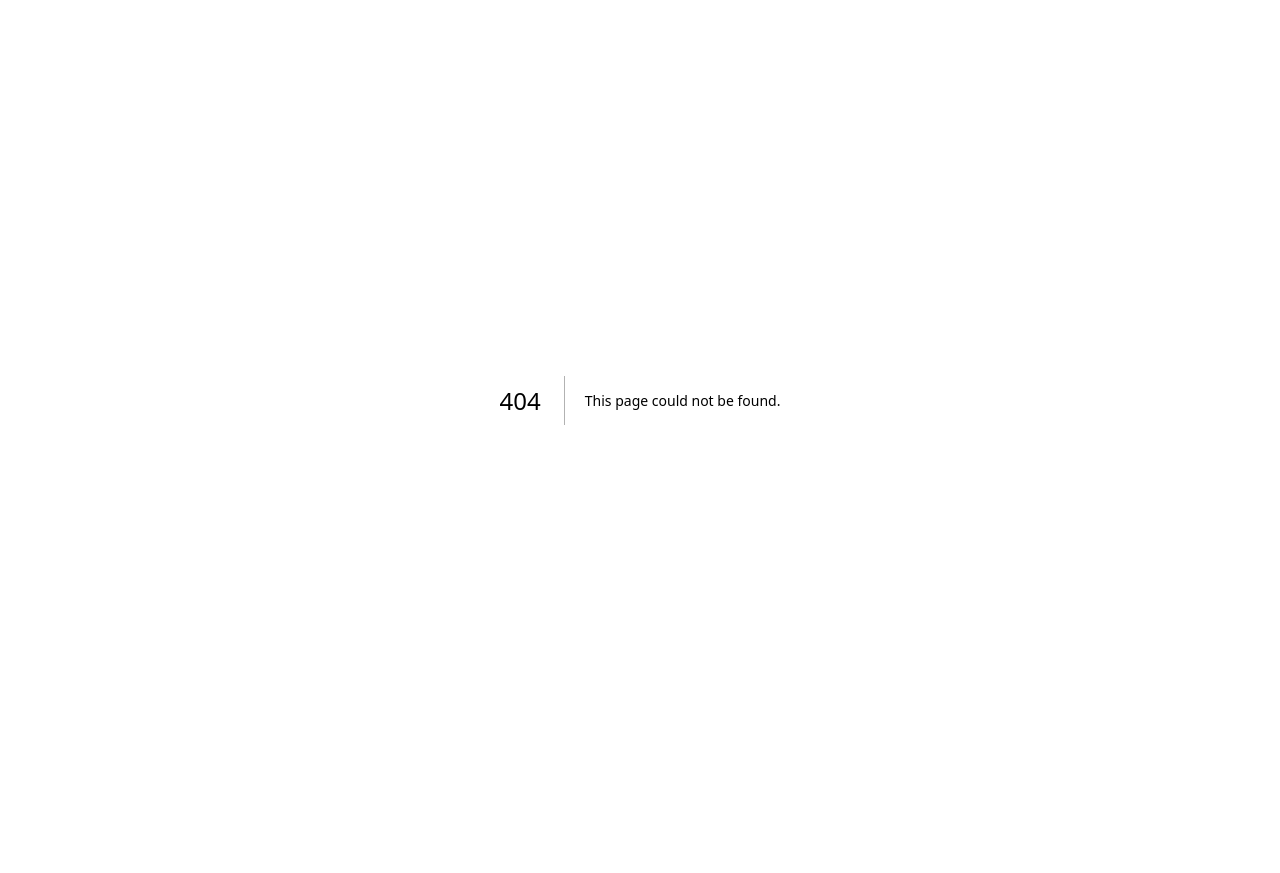
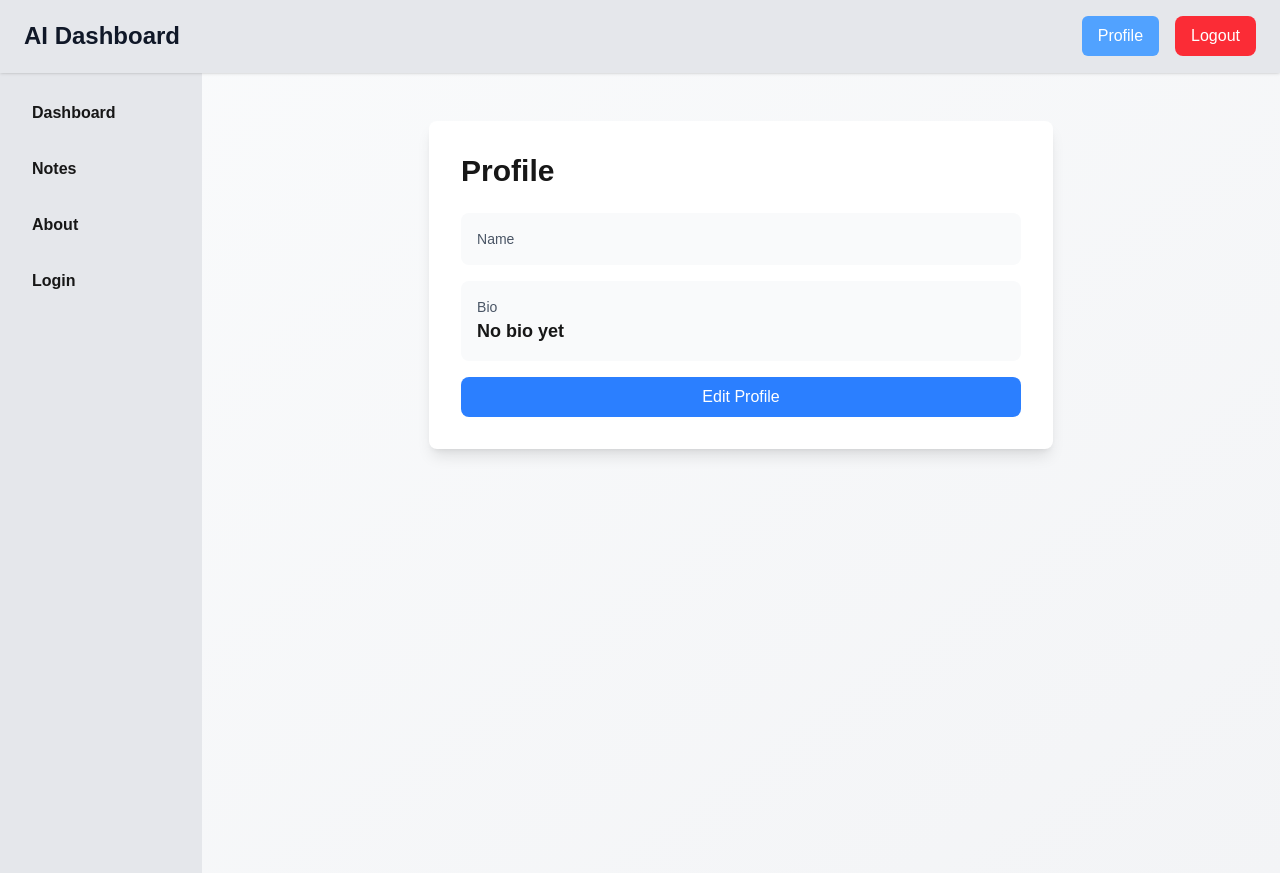
Before and after one commit to karanmahilang9073/ai-dashboard, a Next.js app: page /profile in a window 1280 px wide. Before the commit this address had no page. Before the commit the page ends 800 px from the top, so only its background shows below. Built offline with nearby package versions, Linux system fonts and the light colour scheme; no server answers.

Commit message:
profile page implemented

```diff
--- /dev/null
+++ b/app/(main)/profile/page.tsx
@@ -0,0 +1,70 @@
+"use client"
+
+import { useEffect, useState } from "react"
+
+export default function Profilepage(){
+    const [user, setUser] = useState({name:"", email: "", bio: "", avatar: ""})
+    const [editing, setEditing] = useState(false)
+
+    useEffect(() => {
+        const fetchProfile = async() => {
+            try {
+                const token = localStorage.getItem('token')
+                const res = await fetch("/api/profile", {
+                    headers: {Authorization: `Bearer ${token}`}
+                })
+                const data = await res.json()
+                setUser(data.user)
+            } catch (error) {
+                console.log('error while updating', error)
+            }
+        }
+        fetchProfile()
+    }, [])
+
+    const handleUpdate = async() => {
+        const token = localStorage.getItem('token')
+        await fetch("/api/profile", {
+            method: "PUT",
+            headers: {
+                Authorization : `Bearer ${token}`,
+                "Content-Type" : "application/json"
+            },
+            body: JSON.stringify({name: user.name, bio: user.bio, avatar: user.avatar})
+        })
+        localStorage.setItem('username', user.name)
+        setEditing(false)
+    }
+
+    return (
+        <div className="min-h-screen bg-linear-to-br from-gray-50 to-gray-100">
+            <div className="max-w-2xl mx-auto px-6 py-12">
+                <div className="bg-white rounded-lg shadow-lg p-8">
+                    <h1 className="text-3xl font-bold mb-6">Profile</h1>
+                    {editing ? (
+                        <div className="space-y-4">
+                            <input type="text" value={user.name} onChange={(e) => setUser({...user, name: e.target.value})} placeholder="Name" className="border p-3 w-full rounded-lg" />
+                            <textarea placeholder="Bio" value={user.bio} onChange={(e) => setUser({...user, bio: e.target.value})} className="border p-3 w-full rounded-lg h-24"/>
+                            <div className="flex gap-2">
+                                <button onClick={handleUpdate} className="bg-blue-500 text-white px-4 py-2 rounded-lg hover:bg-blue-600">Save</button>
+                                <button onClick={() => setEditing(false)} className="bg-gray-400 text-white px-4 py-2 rounded-lg">Cancel</button>
+                            </div>
+                        </div>
+                    ): (
+                        <div className="space-y-4">
+                            <div className="p-4 bg-gray-50 rounded-lg">
+                                <p className="text-gray-600 text-sm">Name</p>
+                                <p className="font-bold text-lg">{user.name}</p>
+                            </div>
+                            <div className="p-4 bg-gray-50 rounded-lg">
+                                <p className="text-gray-600 text-sm">Bio</p>
+                                <p className="font-bold text-lg">{user.bio || "No bio yet"}</p>
+                            </div>
+                            <button onClick={() => setEditing(true)} className="bg-blue-500 text-white px-4 py-2 rounded-lg hover:bg-blue-600 w-full">Edit Profile</button>
+                        </div>
+                    )}
+                </div>
+            </div>
+        </div>
+    )
+}
--- /dev/null
+++ b/app/api/profile/route.ts
@@ -0,0 +1,37 @@
+import { verifyToken } from "@/lib/jwt";
+import { User } from "@/lib/models/User";
+
+export async function GET(req: Request) {
+    try {
+        const token = req.headers.get('Authorization')?.split(" ")[1]
+        if(!token){
+            return Response.json({error: 'no token'}, {status: 401})
+        }
+        const payload = verifyToken(token)
+        const user = await User.findById(payload?.userId)
+        return Response.json({user})
+    } catch (error) {
+        console.log('unauthorized', error)
+        return Response.json({success: false, error: 'unAuthorized'}, {status: 401})
+    }
+}
+
+export async function PUT(req: Request) {
+    try {
+        const token = req.headers.get('Authorization')?.split(" ")[1]
+        if(!token) {
+            return Response.json({error: 'no token'}, {status: 401})
+        }
+        const payload = verifyToken(token)
+        const {name, bio, avatar} = await req.json()
+        const user = await User.findByIdAndUpdate(
+            payload?.userId,
+            {name, bio, avatar},
+            {returnDocument : 'after'}
+        )
+        return Response.json({user})
+    } catch (error) {
+        console.log('failed to update user', error)
+        return Response.json({error: 'failed to update'}, {status: 400})
+    }
+}
--- a/components/Navbar.tsx
+++ b/components/Navbar.tsx
@@ -1,5 +1,6 @@
 "use client"
 
+import Link from "next/link"
 import { useRouter } from "next/navigation"
 
 export default function Navbar() {
@@ -15,7 +16,10 @@ export default function Navbar() {
     <nav className="bg-gray-200 border-b border-gray-200  shadow-sm sticky top-0 z-50">
       <div className="flex justify-between items-center px-6 py-4">
         <h2 className="text-2xl font-bold text-gray-900">AI Dashboard</h2>
-        <button onClick={handleLogout} className="px-4 py-2 bg-red-500 text-white rounded-lg hover:bg-red-700 transition-colors font-medium">Logout</button>
+        <div className="flex gap-4 items-center">
+          <Link href="/profile" className="bg-blue-400 text-white px-4 py-2 rounded-md hover:text-blue-500 font-medium">Profile</Link>
+          <button onClick={handleLogout} className="px-4 py-2 bg-red-500 text-white rounded-lg hover:bg-red-700 transition-colors font-medium">Logout</button>
+        </div>
       </div>
     </nav>
   )
--- a/lib/models/User.ts
+++ b/lib/models/User.ts
@@ -4,6 +4,8 @@ const userSchema = new mongoose.Schema({
     name: String,
     email: {type: String, unique: true},
     password: String,
+    bio: {type: String, default:""},
+    avatar: {type: String, default: ""}
 }, {timestamps:true})
 
 export const User = mongoose.models.User ||  mongoose.model('User', userSchema)
```
